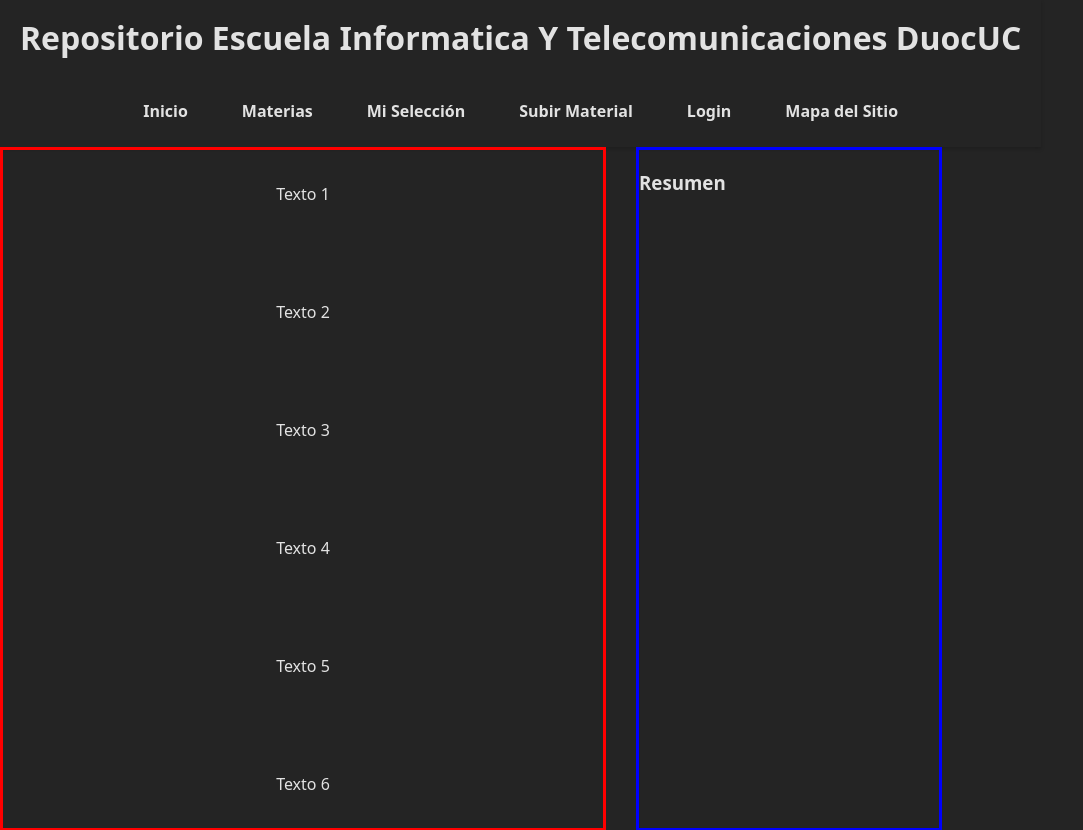
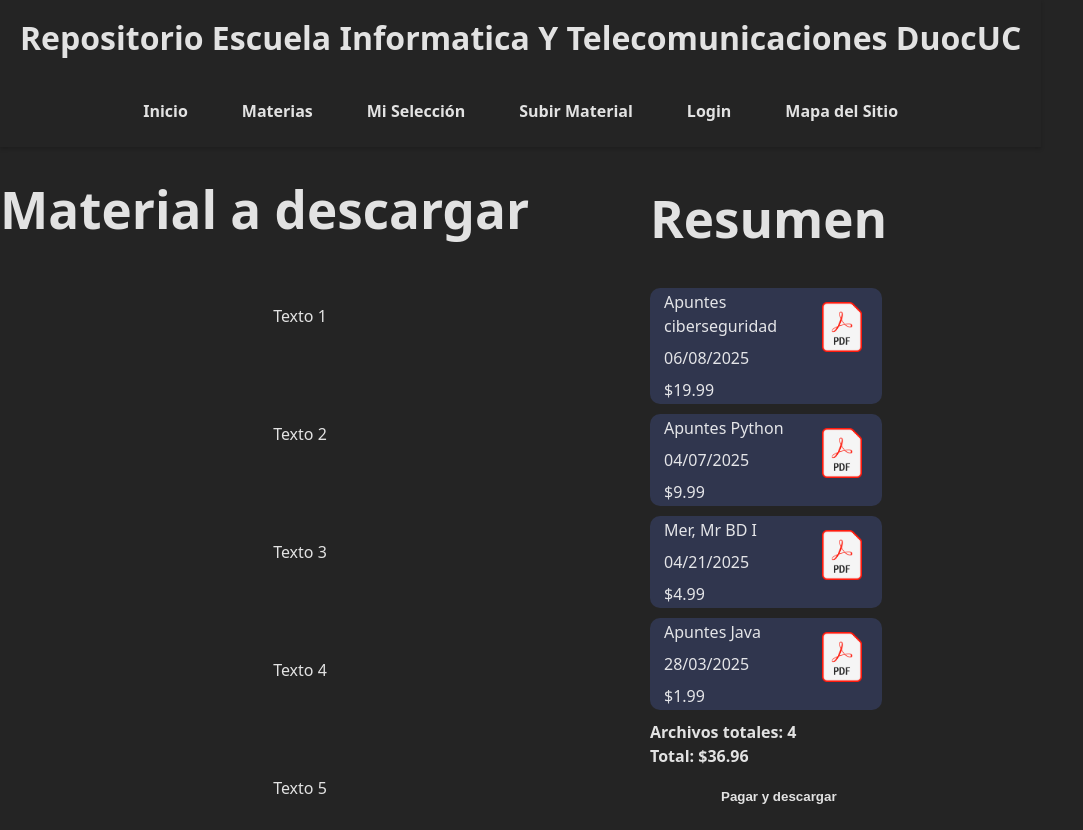
Before and after one commit to FMaulen/repositorio-materias, a React (Vite) app: page /carrito in a window 1280 px wide. Shown: the top 830 px of the page, without its empty margins (0-1083 px from the left). Built offline with nearby package versions, Linux system fonts and the light colour scheme; the HTML template or start-up script is replaced by a standard one.

Commit message:
Carrito mock

```diff
--- a/src/pages/Carrito.css
+++ b/src/pages/Carrito.css
@@ -1,24 +1,55 @@
 .carrito-layout{
     display: flex;
-    gap: 30px
+    gap: 30px;
 }
 
 .carrito-grid{
     display:grid;
-    border: solid red;
     grid-template-columns: repeat(auto-fit, minmax(600px, 1fr));
     gap: 30px;
 }
 
 .carrito-container{
-    display: flex;
 }
 
 .carrito-aside{
     width: 300px;
-    flex-shrink: 0;
-    border-left: 1px solid #ccc;
-    border: solid blue;
+    background-color: var(--color-card);
+    border-radius: 12px;
+    display: flexbox;
+    justify-content: center;
+    transition: box-shadow 0.3s;
+}
+
+.carrito-aside:hover{
+    box-shadow: 0 6px 12px rgba(0, 0, 0, 0.15);
+}
+
+.carrito-aside h1{
+    margin-left: 20px;
+}
+
+.carrito-card {
+    margin-left: 20px;
+    width: 220px;
+    background-color: #30364e;
+    border: solid var(--color-accent);
+    border-radius: 10px;
+    padding: 0px 0px 0px 12px;
+    display: flex;
+    gap: 4px;
+    flex-direction: column;
+    margin-bottom: 10px;
+    position: relative;
+    transition: border 0.3s;
+}
+
+.carrito-card:hover {
+    border: solid white;
+}
+
+.carrito-card p{
+    margin: 2px;
 }
 
 .carrito-grid article {
@@ -26,5 +57,45 @@
     background-color: var(--color-card);
     padding: 1rem;
     text-align: center;
+    transition: box-shadow 0.3s, transform 0.3s, border 0.8s;
+}
 
+.carrito-grid article:hover {
+    box-shadow: 0 6px 12px rgba(0, 0, 0, 0.15);
+    transform: translateY(-3px);
+    border: 1px solid var(--color-accent);
 }
+
+.carrito-img {
+    width: 40px;
+    display: flex;
+    align-self: flex-end;
+    position: absolute;
+    margin: 14px 20px 0 0;
+}
+
+.carrito-total {
+    margin-left: 20px;
+    display: row;
+}
+
+.carrito-total p {
+    margin-top: 0px;
+    margin-bottom: 0px;
+    color: var(--color-accent);
+    font-weight: bold;
+}
+
+.btn-pagar {
+    margin-top: 20px;
+    margin-left: 65px;
+    background-color: var(--color-card);
+    color: var(--color-text-primary);
+    border: none;
+    transition: color 0.3s;
+    font-weight: bold;
+}
+
+.btn-pagar:hover{
+    color: var(--color-accent);
+}
--- a/src/pages/Carrito.jsx
+++ b/src/pages/Carrito.jsx
@@ -1,9 +1,18 @@
 import "./Carrito.css"
 
+import { useNavigate } from "react-router-dom"
+
+
 function Carrito() {
+    let navigate = useNavigate();
+    const routeChange = () =>{
+        let path = '/';
+        navigate(path);
+    }
     return (
         <div className="carrito-layout">
             <main className="carrito-container">
+                <h1>Material a descargar</h1>
                 <section className="carrito-grid">
                     <article>
                         <p>Texto 1</p>
@@ -26,7 +35,36 @@
                 </section>
             </main >
             <aside className="carrito-aside">
-                <h3>Resumen</h3>
+                <h1>Resumen</h1>
+                <div className="carrito-card">
+                <p className="title-card">Apuntes <br/>ciberseguridad</p>
+                    <p className="date-card">06/08/2025</p>
+                    <p className="price-card">$19.99</p>
+                    <img src="../src/assets/pdf_icon.png" alt="archivo tipo pdf" className="carrito-img"/>
+                </div>
+                <div className="carrito-card">
+                    <p className="title-card">Apuntes Python</p>
+                    <p className="date-card">04/07/2025</p>
+                    <p className="price-card">$9.99</p>
+                    <img src="../src/assets/pdf_icon.png" alt="archivo tipo pdf" className="carrito-img"/>
+                </div>
+                <div className="carrito-card">
+                    <p className="title-card">Mer, Mr BD I</p>
+                    <p className="date-card">04/21/2025</p>
+                    <p className="price-card">$4.99</p>
+                    <img src="../src/assets/pdf_icon.png" alt="archivo tipo pdf" className="carrito-img"/>
+                </div>
+                <div className="carrito-card">
+                    <p className="title-card">Apuntes Java</p>
+                    <p className="date-card">28/03/2025</p>
+                    <p className="price-card">$1.99</p>
+                    <img src="../src/assets/pdf_icon.png" alt="archivo tipo pdf" className="carrito-img"/>
+                </div>
+                <div className="carrito-total">
+                    <p>Archivos totales: 4</p>
+                    <p>Total: $36.96</p>
+                    <button className="btn-pagar" onClick={routeChange} value={"downloadBtn"}>Pagar y descargar</button>
+                </div>
             </aside>
         </div>
     );
```
Also changed, not shown: src/assets/pdf_icon.png (added).
